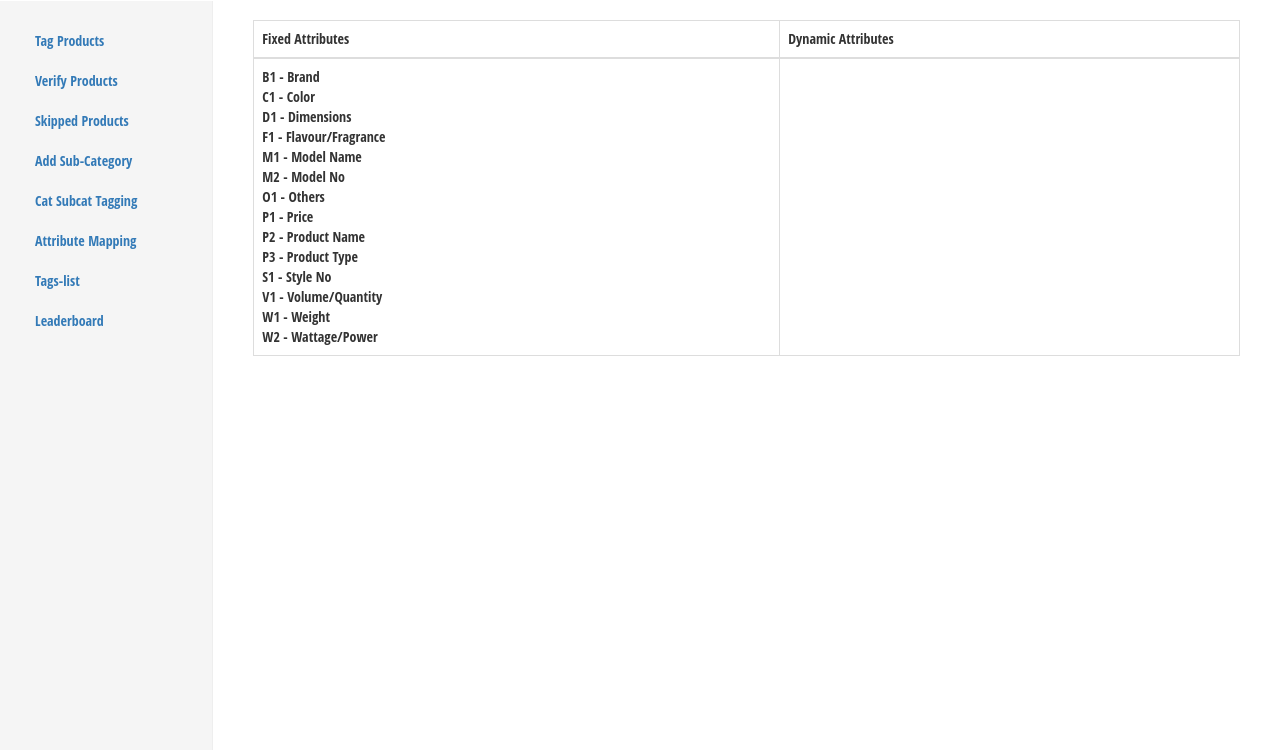
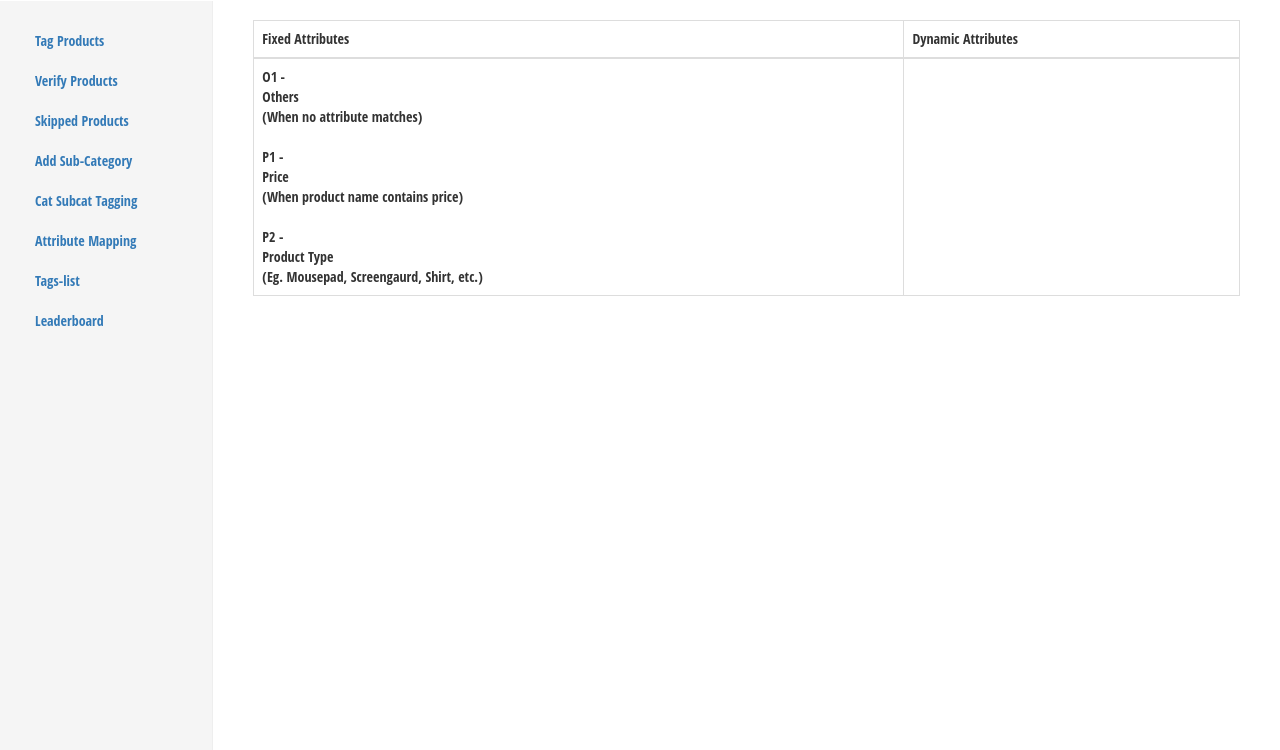
Before and after one commit to mohitt008/dg_score, a Flask app: template cataloguing_ui/templates/tag_list.html in a window 1280 px wide. Shown: the part 50-800 px from the top of the page. Run offline with Flask 2, Linux system fonts and the light colour scheme; the template is opened without the code that fills it, so the values that code supplies are empty; some libraries are stand-ins or nearby versions.

Commit message:
Implement ui changes as per new cat tree
Former-commit-id: b2df0f32b02fa63d83ce7b232b6a5a7010fca08d

```diff
--- a/cataloguing_ui/app.py
+++ b/cataloguing_ui/app.py
@@ -397,8 +397,10 @@ def change_category():
         posted_data = request.get_json()
         my_logger.info("Posted data for change category = {}".format(posted_data))
         update_category(posted_data['id'], posted_data['category'], posted_data['subcat'])
-        tag_list = get_taglist(posted_data['category'])
-        tag_list.update(get_taglist(posted_data['subcat']))
+        if posted_data['subcat']:
+            tag_list = get_taglist(posted_data['subcat'])
+        else:
+            tag_list = get_taglist(posted_data['category'])
         my_logger.info("Tag list after change category = {}".format(tag_list))
         return json.dumps(tag_list)
     except Exception as e:
--- a/cataloguing_ui/templates/tag_list.html
+++ b/cataloguing_ui/templates/tag_list.html
@@ -10,24 +10,21 @@
     <tbody>
       <tr>
       <td>
-        B1 - Brand<br>
-        C1 - Color<br>
-        D1 - Dimensions<br>
-        F1 - Flavour/Fragrance<br>
-        M1 - Model Name<br>
-        M2 - Model No<br>
-        O1 - Others<br>
-        P1 - Price<br>
-        P2 - Product Name<br>
-        P3 - Product Type<br>
-        S1 - Style No<br>
-        V1 - Volume/Quantity<br>
-        W1 - Weight<br>
-        W2 - Wattage/Power<br>
+        O1 -<br>
+        Others<br>
+        (When no attribute matches)<br>
+        <br>
+        P1 - <br>
+        Price<br>
+        (When product name contains price)<br>
+        <br>
+        P2 -<br>
+        Product Type<br>
+        (Eg. Mousepad, Screengaurd, Shirt, etc.)<br>
       </td>
       <td>
-        {% for attr, code in tags.items() %}
-            {{ code }} - {{attr}}<br>
+        {% for code_attr in tags %}
+            {{code_attr[0]}} - {{code_attr[1]}}<br>
         {% endfor %}
       </td>
       </tr>
```
Also changed, not shown: cataloguing_ui/templates/tag_product.html (+3 -14 lines), cataloguing_ui/utils.py (+12 -7 lines).
